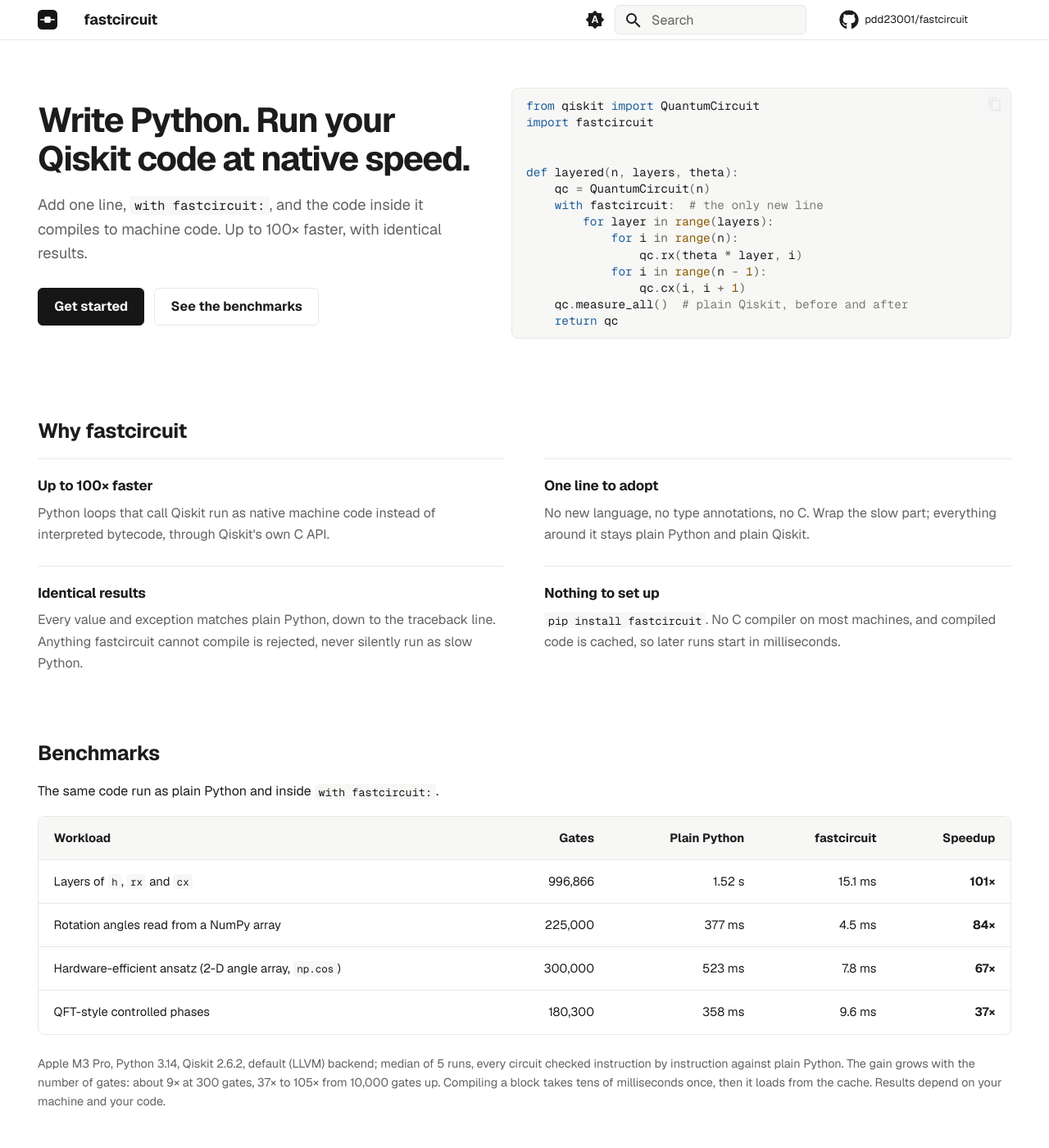
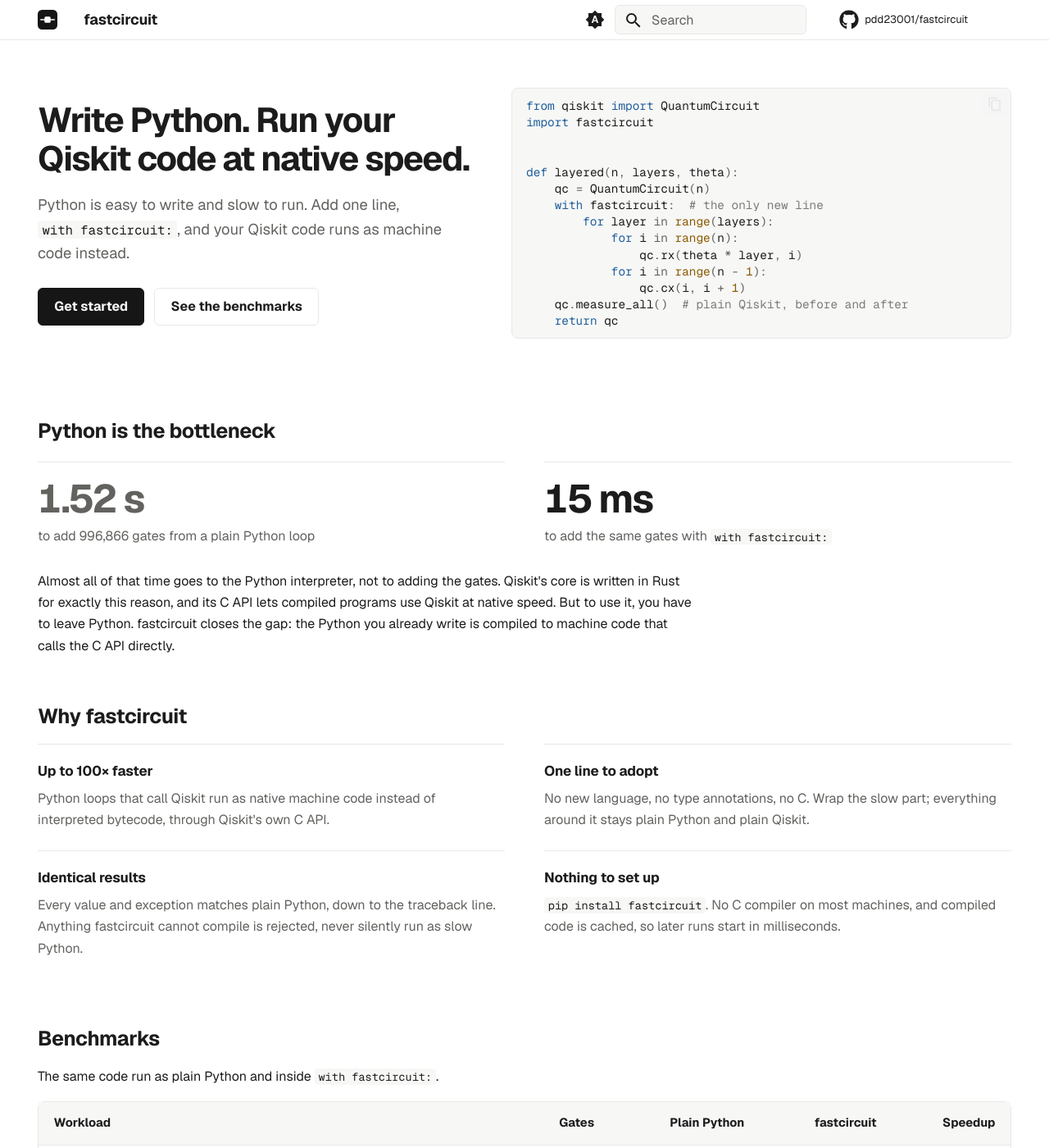
Before and after one commit to pdd23001/fastcircuit, an MkDocs documentation site: the page built from docs/index.md, in a window 1280 px wide and 1400 px high. Shown: the whole window at 82% size. Built offline with MkDocs 1.6.1 and Material for MkDocs 9.7.7, drawn with Linux system fonts in a browser that asks for light colours; plug-ins that fetch from the network failed and are left out; comment, search, counter and statistics services are not loaded.

Commit message:
State the problem first: Python is the bottleneck
The README and the docs home page open with the measured cost of running
the loop in Python (1.52 s against 15 ms natively for the same gates), and
why Qiskit's C API alone does not help Python users, before the solution.

```diff
--- a/docs/assets/extra.css
+++ b/docs/assets/extra.css
@@ -318,6 +318,41 @@
   font-size: 0.72rem;
 }
 
+.md-typeset .fc-stats {
+  display: grid;
+  grid-template-columns: repeat(2, minmax(0, 1fr));
+  gap: 0 2.4rem;
+  margin: 1rem 0 1.4rem;
+}
+.md-typeset .fc-stat {
+  border-top: 1px solid var(--fc-border);
+  padding-top: 0.9rem;
+}
+.md-typeset .fc-stat strong {
+  display: block;
+  font-size: 2.4rem;
+  font-weight: 650;
+  letter-spacing: -0.04em;
+  line-height: 1.1;
+  font-variant-numeric: tabular-nums;
+  color: var(--fc-muted);
+}
+.md-typeset .fc-stat--fast strong {
+  color: var(--fc-text);
+}
+.md-typeset .fc-stat span {
+  display: block;
+  margin-top: 0.3rem;
+  color: var(--fc-muted);
+}
+
+.md-typeset .fc-stats + p {
+  max-width: 40rem;
+}
+.md-typeset .fc-lead code {
+  white-space: nowrap;
+}
+
 .md-typeset .fc-note {
   color: var(--fc-muted);
   font-size: 0.72rem;
@@ -395,7 +430,8 @@
   .md-typeset .fc-hero h1 {
     font-size: 1.65rem;
   }
-  .md-typeset .fc-features {
+  .md-typeset .fc-features,
+  .md-typeset .fc-stats {
     grid-template-columns: minmax(0, 1fr);
   }
   .md-typeset .fc-index a {
--- a/docs/index.md
+++ b/docs/index.md
@@ -12,8 +12,8 @@ hide:
 
 # Write Python. Run your Qiskit code at native speed.
 
-<p class="fc-lead">Add one line, <code>with fastcircuit:</code>, and the code inside it
-compiles to machine code. Up to 100× faster, with identical results.</p>
+<p class="fc-lead">Python is easy to write and slow to run. Add one line,
+<code>with fastcircuit:</code>, and your Qiskit code runs as machine code instead.</p>
 
 <p class="fc-actions" markdown>
 [Get started](guide.md){ .md-button .md-button--primary }
@@ -44,6 +44,19 @@ def layered(n, layers, theta):
 </div>
 
 </div>
+
+## Python is the bottleneck
+
+<div class="fc-stats" markdown>
+<div class="fc-stat"><strong>1.52 s</strong><span>to add 996,866 gates from a plain Python loop</span></div>
+<div class="fc-stat fc-stat--fast"><strong>15 ms</strong><span>to add the same gates with <code>with fastcircuit:</code></span></div>
+</div>
+
+Almost all of that time goes to the Python interpreter, not to adding the gates.
+Qiskit's core is written in Rust for exactly this reason, and its C API lets
+compiled programs use Qiskit at native speed. But to use it, you have to leave
+Python. fastcircuit closes the gap: the Python you already write is compiled to machine code that calls the C API
+directly.
 
 ## Why fastcircuit
 
```
Also changed, not shown: README.md (+12 -4 lines).
